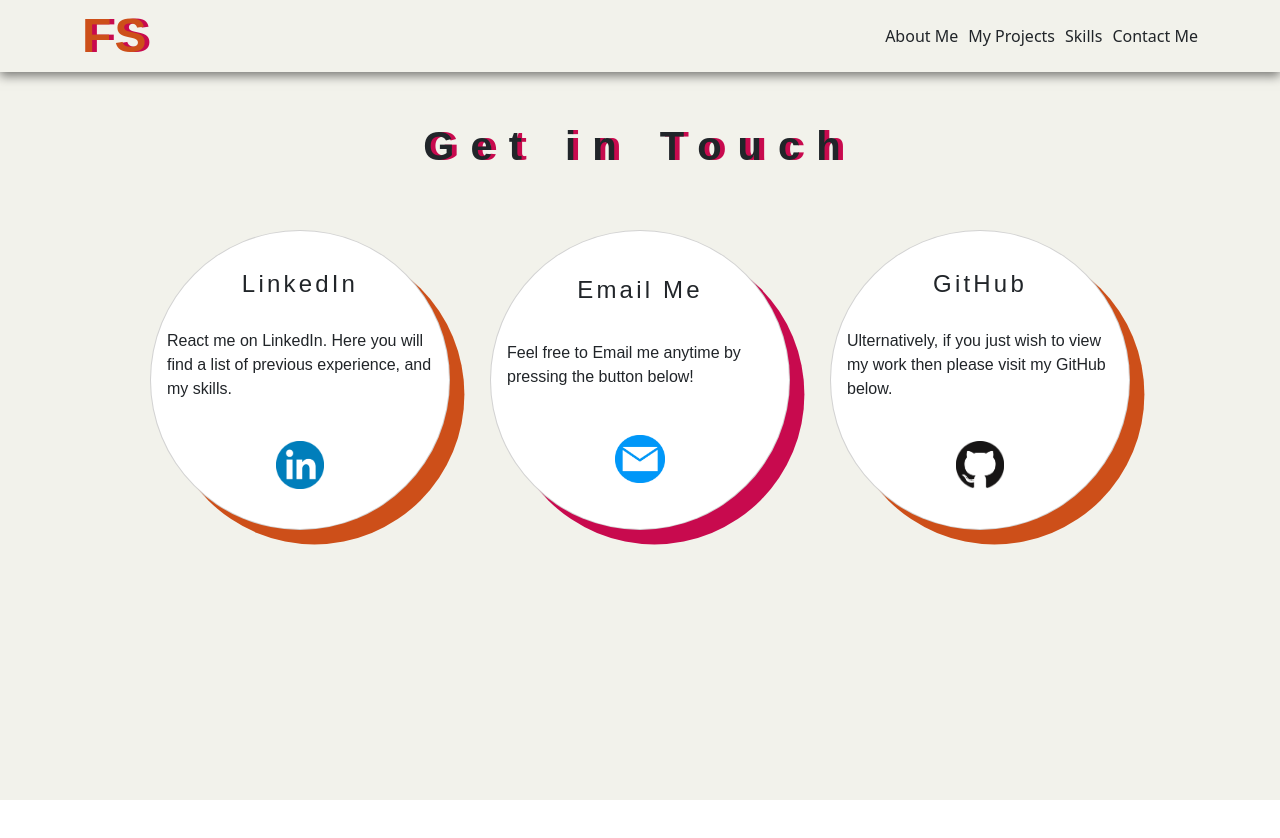
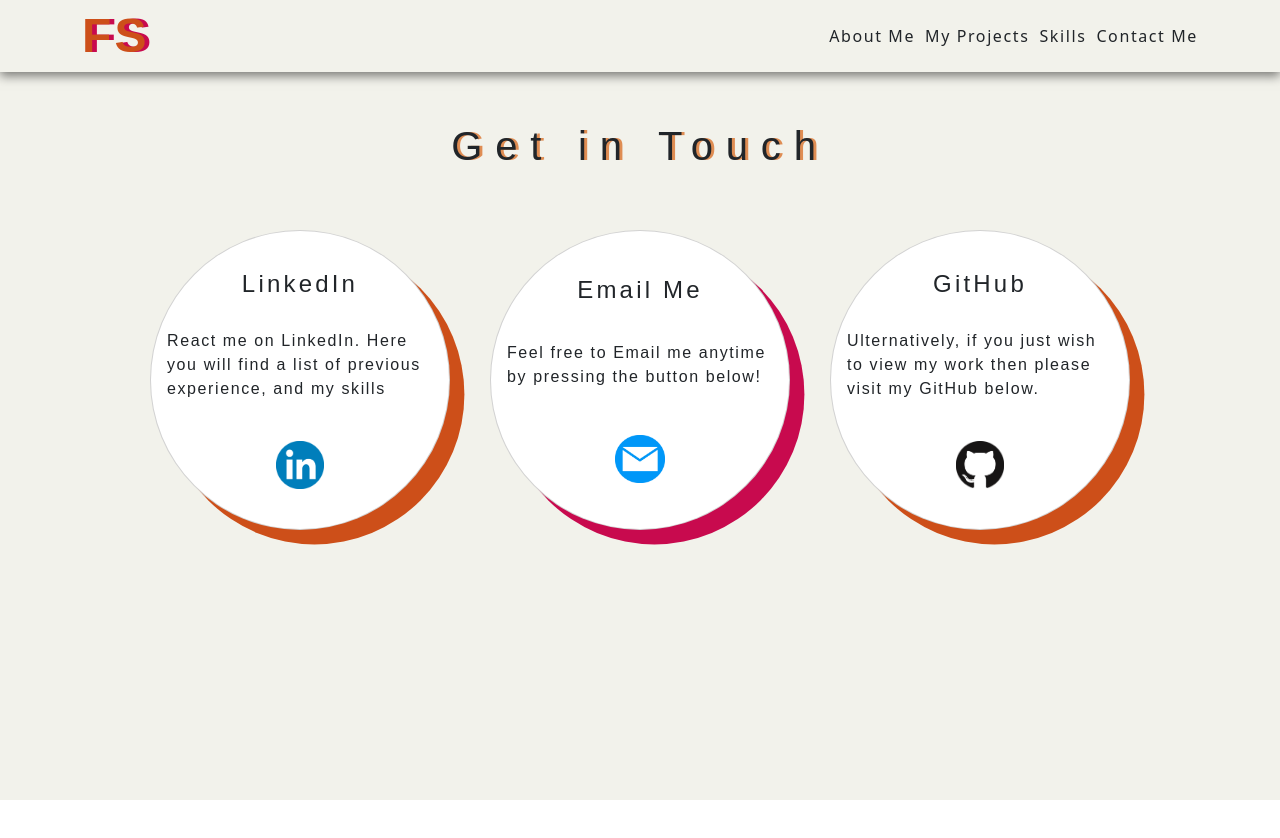
Before and after one commit to florastocks/portfolio, a React (Create React App) app: page /contact in a window 1280 px wide. Shown: the top 838 px of the page. Built offline with nearby package versions, Linux system fonts and the light colour scheme.

Commit message:
cleaned up code

```diff
--- a/src/components/About.js
+++ b/src/components/About.js
@@ -3,9 +3,9 @@ import { Link } from "react-router-dom"
 const About = () => {
   return (
     <>
-      <h1>A Little About Me</h1>
+      <h1 className="page-heading">A Little About Me</h1>
       <p>I am currently in my final year at the University of Exeter, looking to begin my career as a Junior Software Engineer. </p>
-      <p>If you would like to know more about me, please do contact me <Link to='/contact'>here.</Link> </p>
+      <p>If you would like to know more about me, please do contact me <Link to='/contact' className='link'>here.</Link> </p>
     </>
   )
 }
--- a/src/components/Contact.js
+++ b/src/components/Contact.js
@@ -6,33 +6,47 @@ import GitHubImg from '../images/GitHubImg.png'
 
 const Contact = () => {
 
+  const contacts = [
+    {
+      id: 'LinkedIn-card',
+      title: 'LinkedIn',
+      para: 'React me on LinkedIn. Here you will find a list of previous experience, and my skills',
+      link: 'https://www.linkedin.com/in/flora-stocks/',
+      src: LinkedIn,
+      alt: 'LinkedIn Logo'
+    },
+    {
+      id: 'email-card',
+      title: 'Email Me',
+      para: 'Feel free to Email me anytime by pressing the button below!',
+      link: 'mailto:stocksflora@gmail.com',
+      src: EmailImg,
+      alt: 'Email Logo'
+    },
+    {
+      id: 'GitHub-card',
+      title: 'GitHub',
+      para: 'Ulternatively, if you just wish to view my work then please visit my GitHub below.',
+      link: 'https://github.com/florastocks',
+      src: GitHubImg,
+      alt: 'GitHub Logo'
+    },
+  ]
 
   return (
       <>
         <section className='page-wrapper'>
           <h1 className='page-heading'>Get in Touch</h1>
           <div className='cards-wrapper'>
-            <div id='LinkedIn-card'className="card">
-              <div className="card-body">
-                <h3 className="card-title">LinkedIn</h3>
-                <p classname='card-para'>React me on LinkedIn. Here you will find a list of previous experience, and my skills.</p>
-                <button className="btn-contact"><a href='https://www.linkedin.com/in/flora-stocks/'><img className='round-img' src={LinkedIn} alt='LinkedIn Logo'/></a></button>
+            {contacts.map(contact => (
+              <div id={contact.id} className="card">
+                <div className="card-body">
+                  <h3 className="card-title">{contact.title}</h3>
+                  <p classname='card-para'>{contact.para}</p>
+                  <button className="btn-contact"><a href={contact.link}><img className='round-img' src={contact.src} alt={contact.alt}/></a></button>
+                </div>
               </div>
-            </div>
-            <div id='email-card' className="card">
-              <div className="card-body">
-                <h3 className="card-title">Email Me</h3>
-                <p classname='card-para'>Feel free to Email me anytime by pressing the button below!</p>
-                <button className="btn-contact"><a href="mailto:stocksflora@gmail.com"><img className='round-img' src={EmailImg} alt='Email Logo'/></a></button>
-              </div>
-            </div>
-            <div id='GitHub-card'className="card">
-              <div className="card-body">
-                <h3 className="card-title">GitHub</h3>
-                <p classname='card-para'>Ulternatively, if you just wish to view my work then please visit my GitHub below.</p>
-                <button className="btn-contact"><a href='https://github.com/florastocks'><img className='round-img' src={GitHubImg} alt='GitHub Logo'/></a></button>
-              </div>
-            </div>
+            ))}
           </div>
         </section>
       </>
--- a/src/components/Projects.js
+++ b/src/components/Projects.js
@@ -1,6 +1,51 @@
 
 const Projects = () => {
-  return <p>Projects page</p>
+
+  const projects = [
+    {
+      title: 'SpaceInvaders app',
+      description: "An underwater spin on the classic 80's arcade game Space Invaders.",
+      deployLink: "https://florastocks.github.io/spaceinvaders-p1/",
+      GitHubLinke: 'https://github.com/florastocks/spaceinvaders-p1',
+      imageSrc: 'SpaceInvaders-img',
+    },
+    {
+      title: 'Harry Potter Characters App',
+      description: "A pair-coded project, creating a Front-End React App and using an external API",
+      deployLink: "https://netlify-thinks-florastocks-is-great.netlify.app/allcharacters",
+      GitHubLinke: 'https://github.com/florastocks/harrypotter',
+      imageSrc: 'HarryPotter-img',
+    },
+    {
+      title: 'Earth BnB App',
+      description: "A Full-Stack app, with CRUD functionality on the properties and the user reviews. We created an app where users can search through different kinds of BnB’s, add their own, and review others properties.",
+      deployLink: "https://project3-earthbnb.netlify.app/",
+      GitHubLinke: 'https://github.com/florastocks/project3-frontend',
+      imageSrc: 'EarthBnB-img',
+    },
+    {
+      title: 'Recipe App',
+      description: "A solo Full-Stack application. Users can view different recipes, write, update, and delete reviews.",
+      deployLink: "https://recipe-app-by-flora.herokuapp.com/",
+      GitHubLinke: 'https://github.com/florastocks/recipe_book',
+      imageSrc: 'Recipe-img',
+    }
+  ]
+
+  return (
+    <>
+    <h1 className='page-heading'>Projects page</h1>
+    <div className="project-cards">
+      {projects.map((project, index) => (
+        <div id={index} className="card">
+          <div className="card-title">{project.title}</div>
+          <div className="card-body">{project.description}</div>
+        </div>
+      ))}
+    </div>
+    </>
+
+  )
 }
 
 export default Projects
--- a/src/components/Skills.js
+++ b/src/components/Skills.js
@@ -1,7 +1,7 @@
 
 const Skills = () => {
 
-  const skills = ['JavaScript', 'React.js', 'Node.js', 'Python', 'MongoDB', 'PostgreSQL', 'Git', 'GitHub', 'Django', 'HTML', 'CSS', 'Heroku', 'VScode']
+  // const skills = ['JavaScript', 'React.js', 'Node.js', 'Python', 'MongoDB', 'PostgreSQL', 'Git', 'GitHub', 'Django', 'HTML', 'CSS', 'Heroku', 'VScode']
   return (
   <h1 id='skills-heading' className="page-heading">Skills</h1>
   )
--- a/src/styles/main.css
+++ b/src/styles/main.css
@@ -1,3 +1,39 @@
+.site-wrapper {
+  background-color: #f2f2eb;
+  height: 100vh;
+  letter-spacing: 0.1rem;
+}
+
+.card {
+  width: 300px;
+  height: 300px;
+  margin: 30px 20px 0 20px;
+  border-radius: 50%;
+}
+
+.link {
+  text-decoration: none !important;
+  font-weight: 600;
+  color: rgb(205, 79, 25);
+}
+
+.page-heading, .cards-wrapper, .card-body {
+  display: flex;
+}
+
+.page-wrapper {
+  height: 90vh;
+}
+
+.page-heading {
+  justify-content: center;
+  margin: 50px 0 30px 0;
+  font-family: "Jura", sans-serif;
+  font-weight: 500;
+  letter-spacing: 0.8rem;
+  text-shadow: rgba(213, 88, 5, 0.657) 3px 0px;
+}
+
 .brand {
   font-family: "Jura", sans-serif;
   font-weight: 600;
@@ -46,26 +82,10 @@
   padding-left: 10px;
 }
 
-.page-heading, .cards-wrapper, .card-body {
+.project-cards {
   display: flex;
-}
-
-.site-wrapper {
-  background-color: #f2f2eb;
-  height: 100vh;
-}
-
-.page-wrapper {
-  height: 90vh;
-}
-
-.page-heading {
+  flex-wrap: wrap;
   justify-content: center;
-  margin: 50px 0 30px 0;
-  font-family: "Jura", sans-serif;
-  font-weight: 600;
-  text-shadow: 0.3rem 0rem rgb(200, 10, 78);
-  letter-spacing: 1rem;
 }
 
 .cards-wrapper {
--- a/src/styles/main.scss
+++ b/src/styles/main.scss
@@ -6,6 +6,42 @@ $teal: #b9d4d5;
 $off-white: #f2f2eb;
 $font-main: 'Jura', sans-serif;
 $text-shaddow: 0.3rem 0rem;
+
+//! ---- Shared styles ------
+
+.site-wrapper{
+  background-color: $off-white;
+  height: 100vh;
+  letter-spacing: 0.1rem;
+}
+.card{
+  width: 300px;
+  height: 300px;
+  margin: 30px 20px 0 20px;
+  border-radius: 50%;
+}
+.link{
+  text-decoration: none !important;
+  font-weight: 600;
+  color: $burnt-orange;
+}
+
+.page-heading, .cards-wrapper, .card-body{
+  display: flex;
+}
+.page-wrapper{
+  height: 90vh;
+}
+.page-heading{
+  justify-content: center;
+  margin: 50px 0 30px 0;
+  font-family: $font-main;
+  font-weight: 500;
+  // text-shadow: $text-shaddow rgb(200, 10, 78);
+  letter-spacing: 0.8rem;
+  text-shadow: rgba(213, 88, 5, 0.657) 3px 0px;
+}
+
 // ----- Navbar -------
 .brand{
   font-family: $font-main;
@@ -35,7 +71,6 @@ $text-shaddow: 0.3rem 0rem;
   }
 }
 
-
 // ---- Navbar -----
 .navbar-container{
   display: flex;
@@ -56,27 +91,16 @@ $text-shaddow: 0.3rem 0rem;
     padding-left: 10px;
   }
 }
+// ----- Projects Page -----
+.project-cards{
+  display: flex;
+  flex-wrap: wrap;
+  justify-content: center;
+}
 
 // ---- Contact page ----
   //! --- display flex ---
-.page-heading, .cards-wrapper, .card-body{
-  display: flex;
-}
-.site-wrapper{
-  background-color: $off-white;
-  height: 100vh;
-}
-.page-wrapper{
-  height: 90vh;
-}
-.page-heading{
-  justify-content: center;
-  margin: 50px 0 30px 0;
-  font-family: $font-main;
-  font-weight: 600;
-  text-shadow: $text-shaddow rgb(200, 10, 78);
-  letter-spacing: 1rem;
-}
+
 .cards-wrapper{
   flex-direction: row;
   justify-content: center;
```
Also changed, not shown: 1 other file (tests, documents, lock files or other folders).
